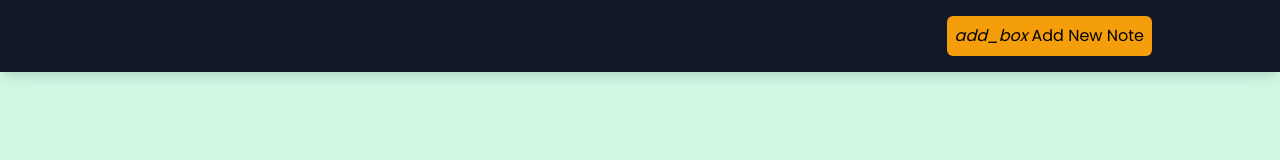
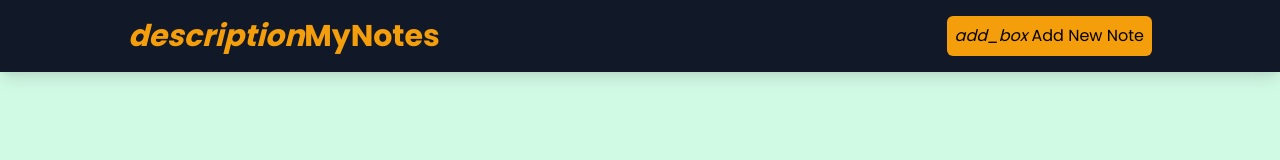
Before and after one commit to Satwika9350/-MyNotes, a plain HTML site: page index.html in a window 1280 px wide. Drawn offline with nearby package versions, Linux system fonts and the light colour scheme.

Commit message:
Update index.html

```diff
--- a/index.html
+++ b/index.html
@@ -26,7 +26,7 @@
     <header class="w-full px-3 sm:px-0 py-4 bg-gray-900 shadow-lg">
         <div class="nav-container sm:w-4/5 mx-auto flex items-center justify-between">
             <div class="text-2xl sm:text-3xl font-bold text-yellow-500 flex items-center select-none" style="cursor: default;">
-<!--                 <i class="material-icons-round text-3xl">description</i> MyNotes -->
+                <i class="material-icons-round text-3xl">description</i> MyNotes
             </div>
             <button class="bg-yellow-500 p-2 rounded-md hover:bg-yellow-600 flex items-center gap-1" id="addBtn">
                 <i class="material-icons-round">add_box</i>Add New Note
```
